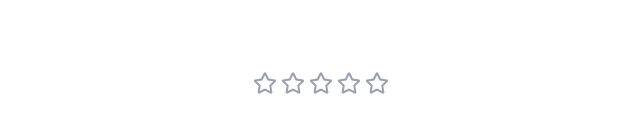
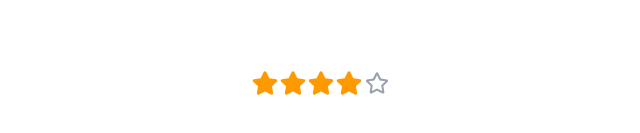
Before and after one commit to mdsameeralam9/star-rating-component, a React (Vite) app: page / in a window 1280 px wide. Shown: the part 317-450 px from the top of the page, without its empty margins (319-959 px from the left). Built offline with nearby package versions, Linux system fonts and the light colour scheme.

Commit message:
add disabled and readonly functionality

```diff
--- a/src/App.tsx
+++ b/src/App.tsx
@@ -2,7 +2,7 @@ import { useState } from "react";
 import StarRating from "./components/StarRating";
 
 function App() {
-  const [currentRating, setCurrentRating] = useState(-1);
+  const [currentRating, setCurrentRating] = useState(3);
 
   return (
     <div className="flex flex-col justify-center items-center h-screen w-screen gap-4">
--- a/src/components/StarRating/Star.tsx
+++ b/src/components/StarRating/Star.tsx
@@ -4,21 +4,24 @@ interface StarIconProps {
   filled: boolean;
   onClick: () => void;
   onMouseEnter: () => void;
+  readonly: boolean;
 }
 
-const StarIcon = ({ filled, onClick, onMouseEnter }: StarIconProps) => {
+const StarIcon = ({ filled, onClick, onMouseEnter, readonly }: StarIconProps) => {
   const StarComponent = filled ? FaStar : FaRegStar;
 
   return (
+    <button aria-label="star icon" disabled={readonly}>
       <StarComponent
         onClick={onClick}
         onMouseEnter={onMouseEnter}
-      className={`transition-all duration-200 cursor-pointer hover:transition-transform scale-1.2 ${
+        className={`transition-transform duration-200 cursor-pointer ${!readonly && 'hover:scale-125'} ${
           filled ? "text-amber-500 scale-110" : "text-gray-400"
         }`}
         aria-label="Rate"
         size={24}
       />
+    </button>
   );
 };
 
--- a/src/components/StarRating/index.tsx
+++ b/src/components/StarRating/index.tsx
@@ -5,6 +5,7 @@ interface StarRatingProps {
   numberOfStar?: number;
   onRatingChange?: (rating: number) => void;
   initialRating?: number;
+  readonly?: boolean;
 }
 
 type hoveredRating = number | null;
@@ -13,6 +14,7 @@ const StarRating: React.FC<StarRatingProps> = ({
   numberOfStar = 5,
   onRatingChange,
   initialRating,
+  readonly=true
 }) => {
   const [rating, setRating] = useState(initialRating);
   const [hoveredRating, setHoveredRating] = useState<hoveredRating>(null);
@@ -24,16 +26,18 @@ const StarRating: React.FC<StarRatingProps> = ({
 
 
   const handleStarClick = (starIndex: number) => {
+    if(readonly) return;
     setRating(starIndex);
     onRatingChange?.(starIndex);
   };
 
   const handleStarHover = (starIndex: number) => {
-    console.log(starIndex);
+    if(readonly) return;
     setHoveredRating(starIndex);
   };
 
   const handleMouseLeave = () => {
+    if(readonly) return;
     setHoveredRating(null);
   };
 
@@ -53,6 +57,7 @@ const StarRating: React.FC<StarRatingProps> = ({
           filled={isActiveStar! >= index}
           onClick={() => handleStarClick(index)}
           onMouseEnter={() => handleStarHover(index)}
+          readonly={readonly}
         />
       ))}
     </div>
```
Lines whose indentation alone changed are shown as unchanged.
